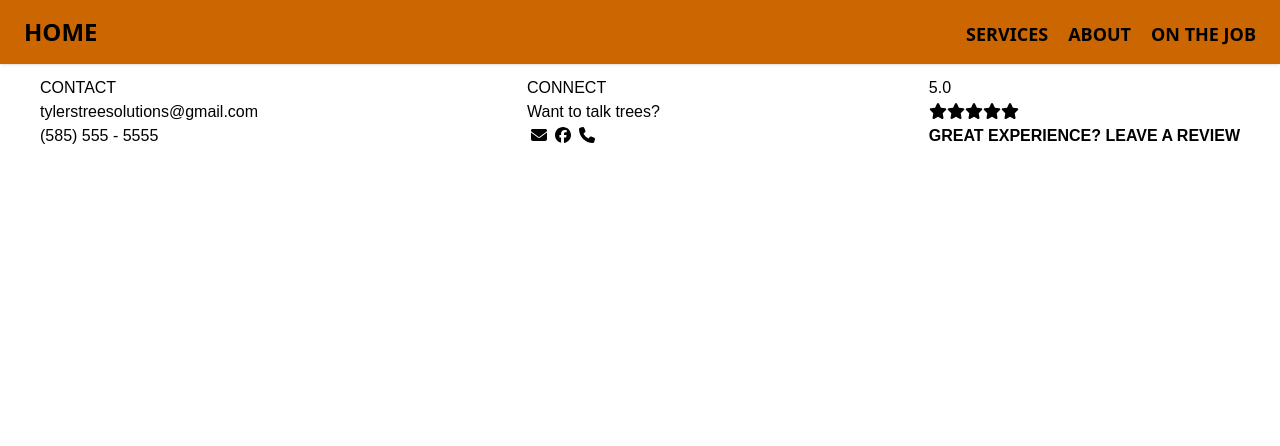
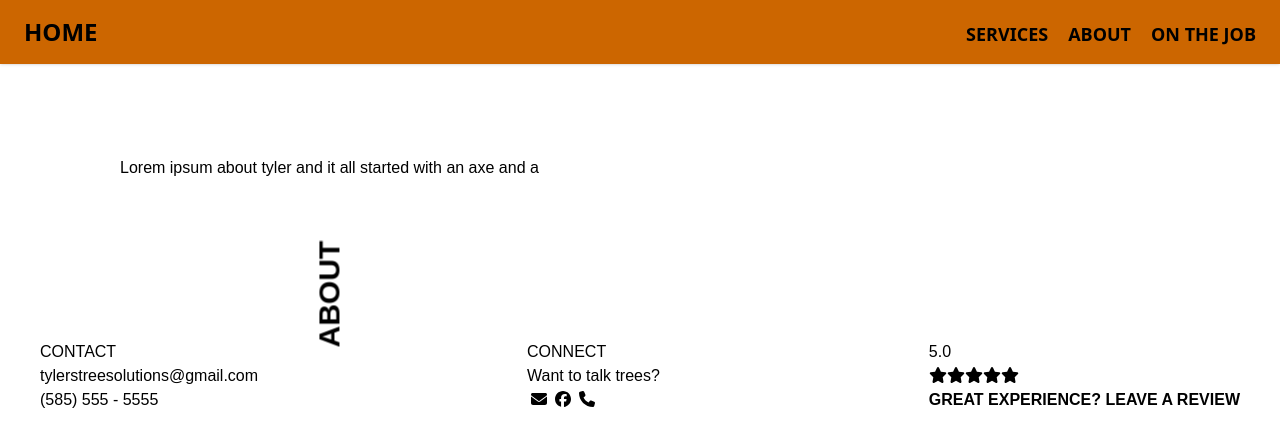
Before and after one commit to gmcclarin/tyler, a React (Create React App) app: page /about in a window 1280 px wide. Shown: the top 446 px of the page. Built offline with nearby package versions, Linux system fonts and the light colour scheme; no server answers.

Commit message:
add flex content to services page

```diff
--- a/src/pages/About.js
+++ b/src/pages/About.js
@@ -5,9 +5,14 @@ const About  = () => {
     return (
         <div>
             <Nav />
-            <div className="">
-                <div className="font-bold text-3xl">ABOUT</div>
+            <div className="flex w-screen justify-between">
+                <div className="m-20 p-10">
+                    <div className="font-bold text-3xl -rotate-90 ">ABOUT</div>
+                    <div>
+                        <p>Lorem ipsum about tyler and it all started with an axe and a </p>
 
+                    </div>
+                </div>
             </div>
             <Footer />
 
--- a/src/pages/ServicesPage.js
+++ b/src/pages/ServicesPage.js
@@ -5,6 +5,14 @@ const ServicesPage = () => {
     return (
         <div>
             <Nav />
+            <div className="flex min-w-screen min-h-screen items-center justify-center">
+                <div className="flex justify-center w-1/2 p-10">
+                    <img src="https://i.postimg.cc/Sx5ZcK56/IMG-1011.avif" />
+                </div>
+                <div className="w-1/2 flex justify-center text-xl p-20">
+                    Our ISA Certified Arborists and plant healthcare specialists provide tree and landscape assessments, diagnose insect, disease, and structural problems and share solutions to help your trees thrive. Our staff’s experience and state-of-the-art equipment allow us to care for any size property
+                </div>
+            </div>
             <Footer />
 
         </div>
```
